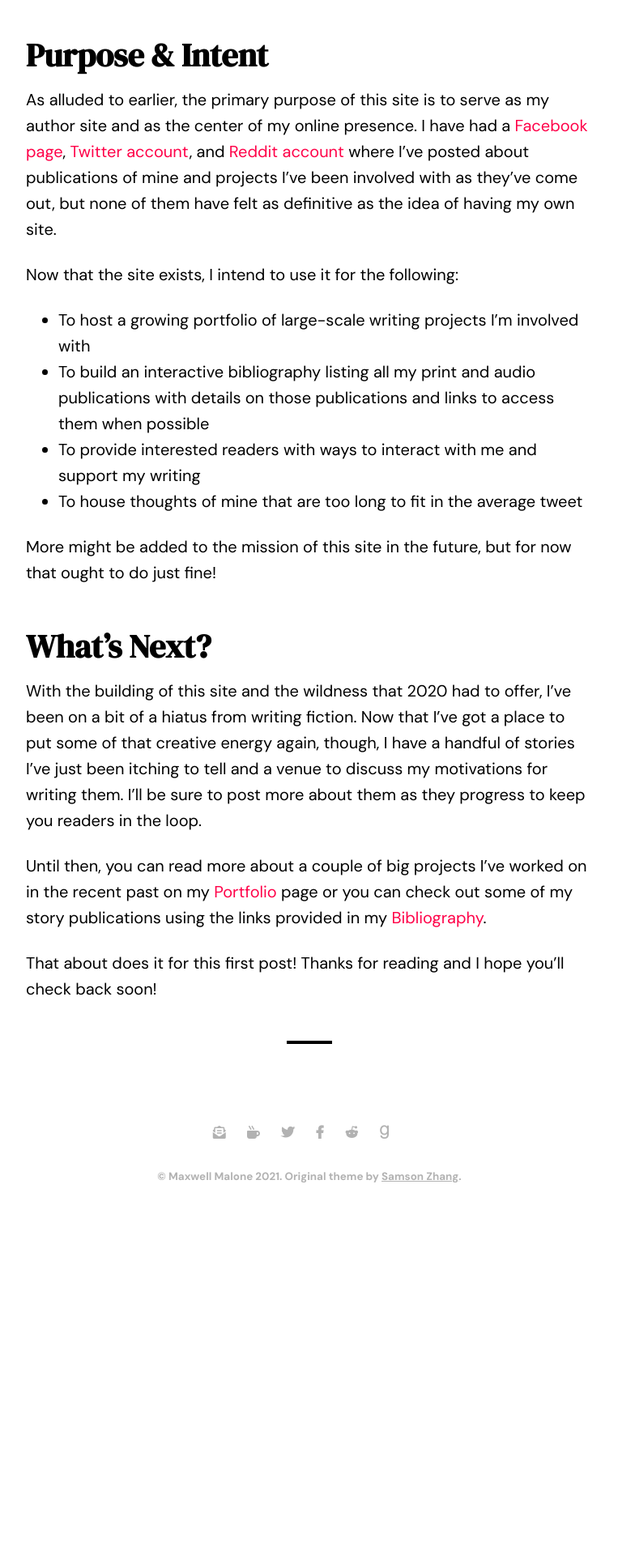
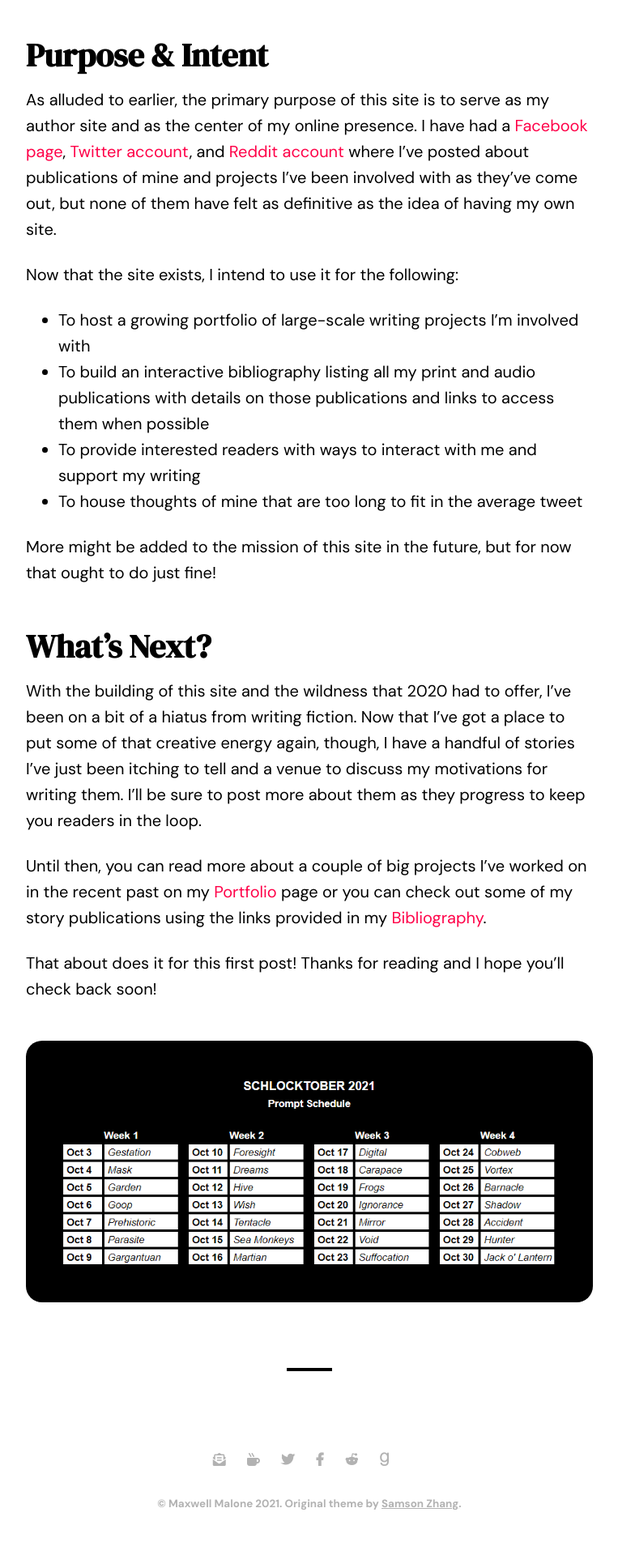
Before and after one commit to mnmalone/mnmalone2021, a Jekyll site: the page built from _posts/2021-01-30-blog-birthday.md, in a window 1280 px wide. Shown: the part 2758-4678 px from the top of the page at 81% size, without its empty margins (258-1021 px from the left). Built offline with Jekyll 4.4.1, drawn with Linux system fonts in a browser that asks for light colours; some web fonts are replaced; comment, search, counter and statistics services are not loaded; before the commit the page ends 4274 px from its top, so only the background shows below that.

Commit message:
Update 2021-01-30-blog-birthday.md

```diff
--- a/_posts/2021-01-30-blog-birthday.md
+++ b/_posts/2021-01-30-blog-birthday.md
@@ -47,3 +47,5 @@ With the building of this site and the wildness that 2020 had to offer, I’ve b
 Until then, you can read more about a couple of big projects I’ve worked on in the recent past on my [Portfolio]({{ site.baseurl }}/portfolio) page or you can check out some of my story publications using the links provided in my [Bibliography]({{ site.baseurl }}/bibliography).
 
 That about does it for this first post! Thanks for reading and I hope you’ll check back soon!
+
+![]({{ site.baseurl }}/img/blog/2021-10/prompt-schedule.png)
```
